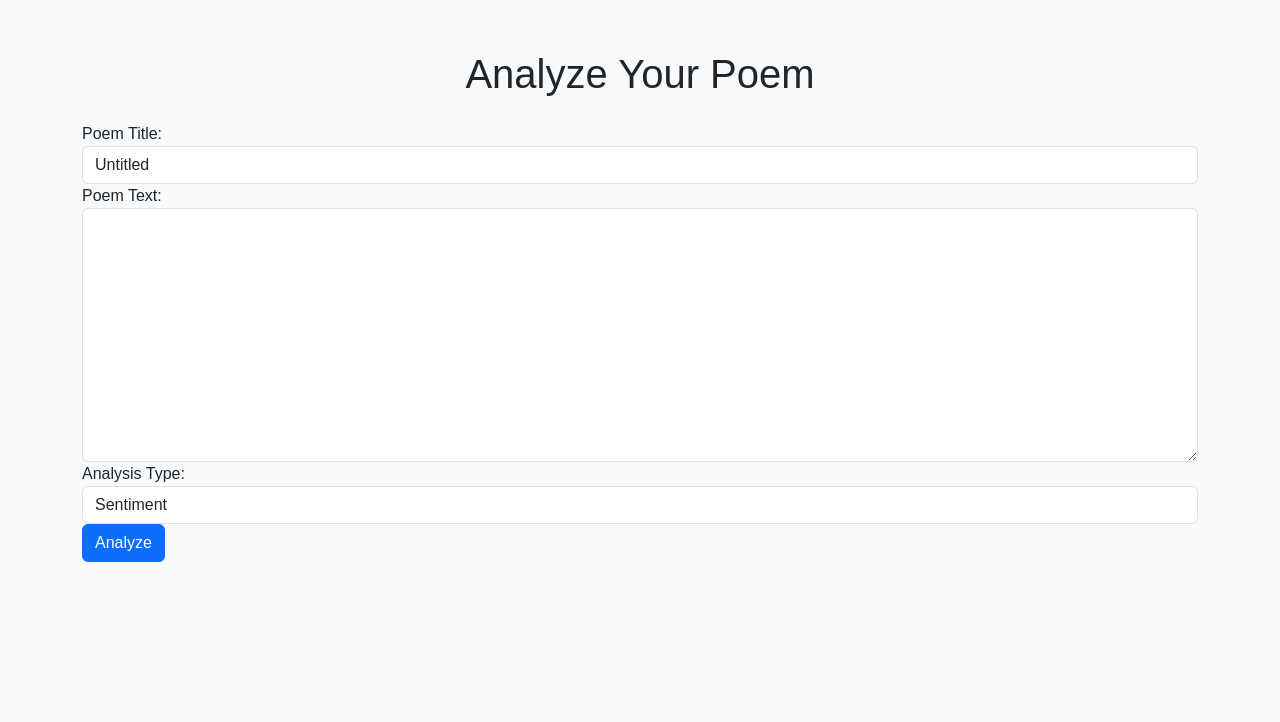
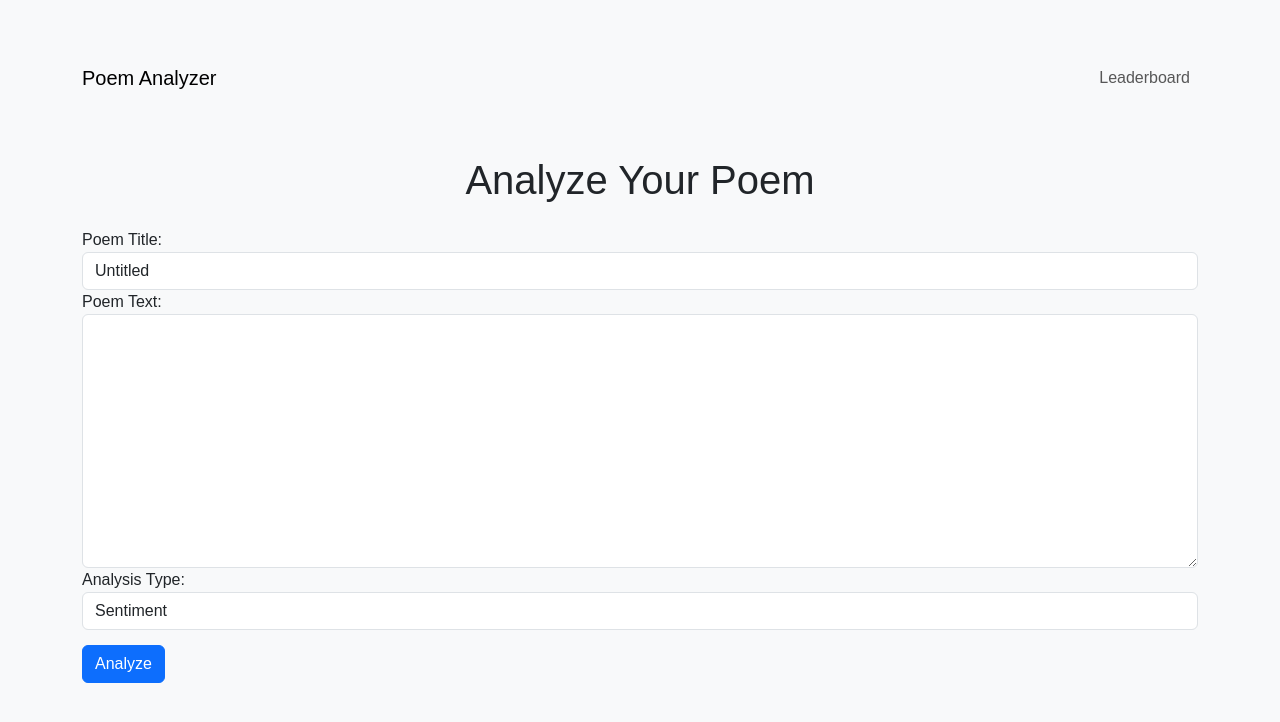
Before and after one commit to betezz/DeepSonnet-AI, a Flask app: page / in a window 1280 px wide. Shown: the top 722 px of the page. Run offline with Flask 3, Linux system fonts and the light colour scheme; data that the repository does not hold is empty; some libraries are stand-ins or nearby versions.

Commit message:
absolutely horrible leaderboard but now it exists

```diff
--- a/app.py
+++ b/app.py
@@ -1,5 +1,6 @@
 import os
 from flask import Flask, request, jsonify, render_template
+from random import choice
 import nltk
 from nltk.corpus import cmudict
 import ssl
@@ -7,6 +8,8 @@ from openai import OpenAI
 from example import initialize_openai_client, analyze_poem # ensure_nltk_data Import the functions from your example.py
 from poems import get_poem
 from flask_cors import CORS
+from flask_sqlalchemy import SQLAlchemy
+from sqlalchemy import func
 
 # Ensure NLTK resources are downloaded (e.g., for Sentiment Analysis)
 try:
@@ -19,7 +22,34 @@ except AttributeError:
 app = Flask(__name__)
 CORS(app)
 
-#ensure_nltk_data()
+# Initialize database
+app.config['SQLALCHEMY_DATABASE_URI'] = 'sqlite:///poems.db'
+db = SQLAlchemy(app)
+
+# Define Poem model
+class Poem(db.Model):
+    id = db.Column(db.Integer, primary_key=True)
+    title = db.Column(db.String(100), nullable=False)
+    author = db.Column(db.String(100), nullable=False)
+    content = db.Column(db.Text, nullable=False)
+    total_rating = db.Column(db.Float, default=0)
+    num_ratings = db.Column(db.Integer, default=0)
+
+    @property
+    def average_rating(self):
+        if self.num_ratings > 0:
+            return self.total_rating / self.num_ratings
+        return 0
+
+def fetch_top_poems():
+    return Poem.query.order_by((Poem.total_rating / Poem.num_ratings).desc()).limit(10).all()
+
+def update_poem_rating(poem_id, rating):
+    poem = Poem.query.get(poem_id)
+    if poem:
+        poem.total_rating += rating
+        poem.num_ratings += 1
+        db.session.commit()
 
 # Initialize the OpenAI client
 client = initialize_openai_client()
@@ -33,29 +63,50 @@ def index():
 
 @app.route('/analyze_poem', methods=['POST'])
 def analyze_poem_endpoint():
-    """
-    Endpoint to analyze a poem based on the provided analysis type.
-    """
     try:
-        # Extract data from the request
         data = request.json
         poem_text = data.get('poem_text')
         poem_title = data.get('poem_title', 'Untitled')
         analysis_type = data.get('analysis_type', 'sentiment')
 
-        # Call the analyze_poem function from example.py
         result = analyze_poem(client, poem_text, poem_title, analysis_type)
 
-        # Return the result as a JSON response
-        if isinstance(result, str):
-            return jsonify({'result': result})
-        else:
-            #to be implemented here
-            return jsonify({'result': result}) #should work for now?
+        return jsonify(result)  # The result is already formatted in HTML
 
     except Exception as e:
-        return jsonify({'error': str(e)}), 500
+        app.logger.error(f"Error in analyze_poem_endpoint: {str(e)}")
+        return jsonify({'error': f"An error occurred: {str(e)}"}), 500
+
+@app.route('/leaderboard')
+def leaderboard():
+    top_poems = fetch_top_poems()
+    return render_template('leaderboard.html', poems=top_poems)
+
+@app.route('/submit_rating', methods=['POST'])
+def submit_rating():
+    data = request.json
+    poem_id = data.get('poem_id')
+    rating = data.get('rating')
+    # Update the poem's rating in the database
+    update_poem_rating(poem_id, rating)  # Implement this function
+    return jsonify({'success': True})
+
+@app.route('/get_random_poem')
+def get_random_poem():
+    poem = choice(Poem.query.all())
+    return jsonify({
+        'id': poem.id,
+        'title': poem.title,
+        'author': poem.author,
+        'content': poem.content
+    })
+
+# Add this function to create tables
+def create_tables():
+    with app.app_context():
+        db.create_all()
 
 if __name__ == '__main__':
+    create_tables()  # Call this function before running the app
     port = int(os.environ.get('PORT', 5001))
     app.run(debug=True, host='0.0.0.0', port=port)
--- a/requirements.txt
+++ b/requirements.txt
@@ -1,5 +1,6 @@
 Flask==3.0.3
 Flask_Cors==5.0.0
+Flask-SQLAlchemy==3.1.1
 nltk==3.9.1
 openai==1.43.1
 python-dotenv==1.0.1
--- a/static/js/custom.js
+++ b/static/js/custom.js
@@ -43,11 +43,26 @@ document.getElementById('poem-form').addEventListener('submit', function(event)
         } else if (data.error) {
             document.getElementById('result').innerHTML = `<h3 class="text-danger">Error:</h3><p>${data.error}</p>`;
         }
+
+        // Add visual components based on analysis type
+        if (analysisType === 'themes') {
+            displayThemeCloud(data.result);
+        } else if (analysisType === 'sentiment') {
+            displaySentimentMeter(data.result);
+        } else if (analysisType === 'style') {
+            displayStyleTimeline(data.result);
+        }
+
+        visualizePoemStructure();
     })
     .catch(error => {
         // Hide the loading spinner and show error
         document.getElementById('loading').style.display = 'none';
-        document.getElementById('result').innerHTML = `<h3 class="text-danger">Error:</h3><p>Failed to analyze the poem.</p>`;
+        document.getElementById('result').innerHTML = `
+            <h3 class="text-danger">Error:</h3>
+            <p>Failed to analyze the poem. Error details:</p>
+            <pre>${error.message}\n\nStack trace:\n${error.stack}</pre>
+        `;
         console.error('Error:', error);
     });
 });
@@ -65,3 +80,103 @@ document.getElementById('back-button').addEventListener('click', function() {
     document.getElementById('displayed-poem-title').innerText = '';
     document.getElementById('displayed-poem-text').innerText = '';
 });
+
+function visualizePoemStructure() {
+    const poemText = document.getElementById('displayed-poem-text').textContent;
+    const lines = poemText.split('\n');
+    let visualization = '';
+
+    lines.forEach((line, index) => {
+        const lineLength = line.trim().length;
+        visualization += `<div class="poem-line" style="width: ${lineLength * 5}px;">${index + 1}</div>`;
+    });
+
+    document.getElementById('poem-visualization').innerHTML = `
+        <h5>Poem Structure</h5>
+        <div class="poem-lines">${visualization}</div>
+    `;
+}
+
+function displayThemeCloud(result) {
+    // Implement theme cloud visualization
+    // You might want to use a library like d3.js for this
+}
+
+function displaySentimentMeter(result) {
+    let sentimentBar = document.getElementById('sentiment-bar');
+    if (!sentimentBar) {
+        const container = document.getElementById('sentiment-container');
+        if (!container) {
+            console.error('Sentiment container not found');
+            return;
+        }
+        sentimentBar = document.createElement('div');
+        sentimentBar.id = 'sentiment-bar';
+        container.appendChild(sentimentBar);
+    }
+
+    const sentimentScore = extractSentimentScore(result);
+    sentimentBar.style.width = `${sentimentScore}%`;
+    sentimentBar.setAttribute('aria-valuenow', sentimentScore);
+}
+
+function displayStyleTimeline(result) {
+    // Implement style timeline visualization
+}
+
+// Helper function to extract sentiment score from result
+function extractSentimentScore(result) {
+    // Implement logic to extract sentiment score
+    // This depends on how your backend provides the sentiment information
+    return 50; // Placeholder value
+}
+
+// Add these functions
+function fetchRandomPoem() {
+    fetch('/get_random_poem')
+        .then(response => response.json())
+        .then(poem => {
+            document.getElementById('poem-display').innerHTML = `
+                <h3>${poem.title}</h3>
+                <h4>by ${poem.author}</h4>
+                <pre>${poem.content}</pre>
+                <input type="hidden" id="poem-id" value="${poem.id}">
+                <div class="rating">
+                    <button onclick="submitRating(${poem.id}, 1)">1</button>
+                    <button onclick="submitRating(${poem.id}, 2)">2</button>
+                    <button onclick="submitRating(${poem.id}, 3)">3</button>
+                    <button onclick="submitRating(${poem.id}, 4)">4</button>
+                    <button onclick="submitRating(${poem.id}, 5)">5</button>
+                </div>
+            `;
+        });
+}
+
+function submitRating(poemId, rating) {
+    fetch('/submit_rating', {
+        method: 'POST',
+        headers: {
+            'Content-Type': 'application/json'
+        },
+        body: JSON.stringify({
+            poem_id: poemId,
+            rating: rating
+        })
+    })
+    .then(response => response.json())
+    .then(data => {
+        if (data.success) {
+            alert('Rating submitted successfully!');
+            fetchRandomPoem();  // Get a new poem after rating
+        } else {
+            alert('Failed to submit rating.');
+        }
+    })
+    .catch(error => {
+        console.error('Error:', error);
+        alert('An error occurred while submitting the rating.');
+    });
+}
+
+// Call this when the page loads
+document.addEventListener('DOMContentLoaded', fetchRandomPoem);
--- a/templates/index.html
+++ b/templates/index.html
@@ -45,9 +45,36 @@
         #back-button {
             margin-top: 20px;
         }
+        #sentiment-container {
+            width: 100%;
+            background-color: #f0f0f0;
+            border-radius: 5px;
+            margin-top: 10px;
+        }
+        #sentiment-bar {
+            height: 20px;
+            background-color: #4CAF50;
+            border-radius: 5px;
+            transition: width 0.5s ease-in-out;
+        }
+        .navbar {
+            margin-bottom: 30px;
+        }
     </style>
 </head>
 <body>
+    <!-- Add this navigation bar just after the <body> tag -->
+    <nav class="navbar navbar-expand-lg navbar-light bg-light">
+        <div class="container">
+            <a class="navbar-brand" href="#">Poem Analyzer</a>
+            <ul class="navbar-nav ml-auto">
+                <li class="nav-item">
+                    <a class="nav-link" href="{{ url_for('leaderboard') }}">Leaderboard</a>
+                </li>
+            </ul>
+        </div>
+    </nav>
+
     <div class="container">
         <!-- Form for poem submission -->
         <h1 class="text-center mb-4">Analyze Your Poem</h1>
@@ -72,6 +99,7 @@
                     <option value="king">King Analysis</option>
                 </select>
             </div>
+            <div class="form-group" style="height: 15px;"></div>
             <button type="submit" class="btn btn-primary">Analyze</button>
         </form>
 
@@ -91,12 +119,26 @@
                 <h5 id="displayed-poem-title"></h5>
                 <pre id="displayed-poem-text"></pre> <!-- `pre` preserves poem formatting -->
                 <button id="back-button" class="btn btn-secondary">Back</button>
+                <!-- Add this inside the poem-column div -->
+                <div id="poem-visualization" class="mt-4">
+                    <!-- Visualization will be inserted here by JavaScript -->
+                </div>
             </div>
 
             <!-- Right Column: Analysis Result -->
             <div class="col-md-6 result-column">
                 <h3>Analysis Result:</h3>
                 <div id="result" class="result"></div>
+                <!-- Add this container for the sentiment meter -->
+                <div id="sentiment-container" class="mt-4">
+                    <!-- Sentiment meter will be inserted here by JavaScript -->
+                </div>
+                <div id="analysis-highlights" class="mt-4">
+                    <!-- Highlights will be inserted here by JavaScript -->
+                </div>
+                <div id="theme-cloud" class="mt-4">
+                    <!-- Theme cloud will be inserted here by JavaScript -->
+                </div>
             </div>
         </div>
     </div>
@@ -105,6 +147,50 @@
     <script src="{{ url_for('static', filename='js/jquery.min.js') }}"></script>
     <script src="{{ url_for('static', filename='js/popper.min.js') }}"></script>
     <script src="{{ url_for('static', filename='js/bootstrap.min.js') }}"></script>
+    <script src="https://d3js.org/d3.v7.min.js"></script>
     <script src="{{ url_for('static', filename='js/custom.js') }}"></script>
+    <script>
+        $(document).ready(function() {
+            $('#poem-form').submit(function(e) {
+                e.preventDefault();
+                $('#loading').show();
+                $.ajax({
+                    url: '/analyze_poem',
+                    type: 'POST',
+                    contentType: 'application/json',
+                    data: JSON.stringify({
+                        poem_text: $('#poem_text').val(),
+                        poem_title: $('#poem_title').val(),
+                        analysis_type: $('#analysis_type').val()
+                    }),
+                    success: function(response) {
+                        $('#loading').hide();
+                        $('.two-column').show();
+                        $('#displayed-poem-title').text($('#poem_title').val());
+                        $('#displayed-poem-text').text($('#poem_text').val());
+
+                        if (response.result) {
+                            $('#result').html(response.result);  // Use .html() instead of .text()
+                        } else {
+                            $('#result').html("<p>No analysis result available.</p>");
+                        }
+
+                        // Display the score if available
+                        if (response.score !== undefined) {
+                            $('#result').append('<p><strong>Poem Score:</strong> ' + response.score + '</p>');
+                        }
+                    },
+                    error: function(xhr, status, error) {
+                        $('#loading').hide();
+                        alert('An error occurred: ' + error);
+                    }
+                });
+            });
+
+            $('#back-button').click(function() {
+                $('.two-column').hide();
+            });
+        });
+    </script>
 </body>
 </html>
```
Also changed, not shown: example.py (+83 -22 lines), templates/leaderboard.html (added, +36 -0 lines), instance/poems.db (added).
